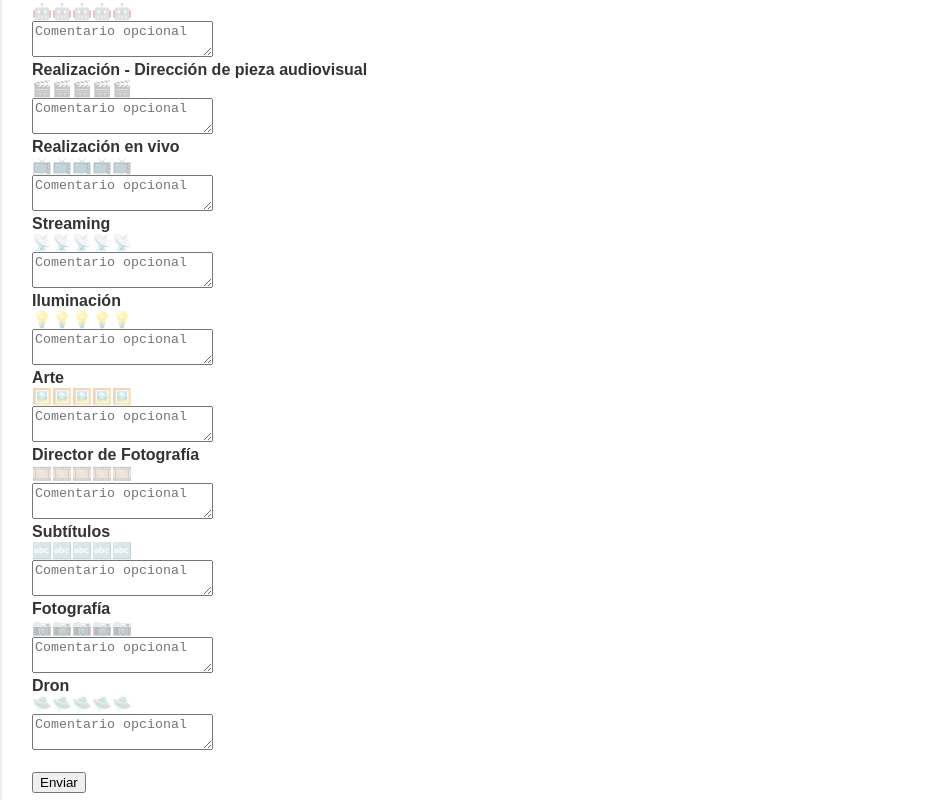
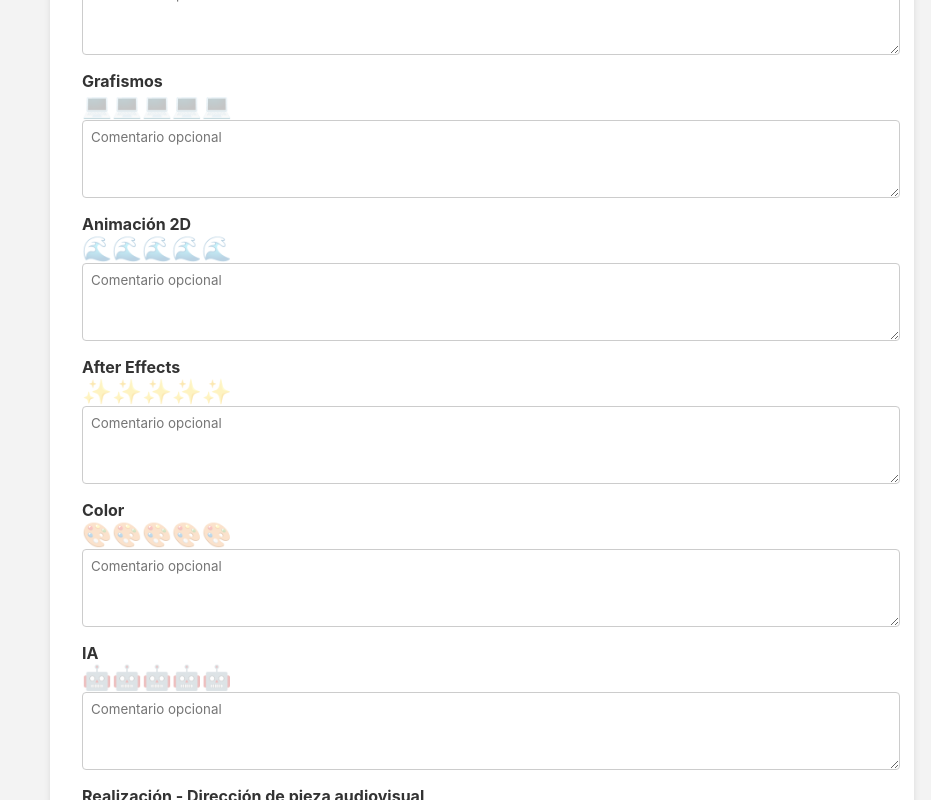
Before and after one commit to Emisound/autoevaluacion-iberianmedi, a React (Vite) app: page / in a window 1280 px wide. Shown: the part 860-1660 px from the top of the page, without its empty margins (158-1089 px from the left). Built offline with nearby package versions, Linux system fonts and the light colour scheme.

Commit message:
Update index.css

```diff
--- a/src/index.css
+++ b/src/index.css
@@ -1,48 +1,79 @@
 body {
-  font-family: 'Arial', sans-serif;
-  background-color: #f8f8f8;
+  font-family: -apple-system, BlinkMacSystemFont, 'Segoe UI', Roboto, Oxygen, Ubuntu, Cantarell, 'Open Sans', 'Helvetica Neue', sans-serif;
+  background: #f3f3f3;
   margin: 0;
-  padding: 20px;
+  padding: 2rem;
   color: #333;
 }
 
 .container {
-  max-width: 900px;
-  margin: auto;
-  background: #fff;
-  padding: 30px;
-  border-radius: 12px;
-  box-shadow: 0 0 12px rgba(0, 0, 0, 0.1);
+  max-width: 800px;
+  margin: 0 auto;
+  background: white;
+  padding: 2rem;
+  border-radius: 10px;
+  box-shadow: 0 2px 6px rgba(0,0,0,0.1);
 }
 
 .logo {
-  width: 150px;
+  max-width: 120px;
   display: block;
-  margin: 0 auto 20px auto;
+  margin: 0 auto 1rem;
 }
 
-.main-title {
+h1, h2 {
   text-align: center;
-  font-size: 28px;
-  margin-bottom: 30px;
 }
 
-.section-title {
-  font-size: 22px;
-  margin-bottom: 20px;
-  border-bottom: 2px solid #eee;
-  padding-bottom: 5px;
+input, textarea {
+  display: block;
+  width: 100%;
+  margin-bottom: 1rem;
+  padding: 0.5rem;
+  border: 1px solid #ccc;
+  border-radius: 4px;
+  font-family: inherit;
 }
 
-.promedios-list {
-  list-style: none;
-  padding-left: 0;
-  margin-bottom: 40px;
+textarea {
+  resize: vertical;
+  height: 60px;
 }
 
-.promedio-item {
-  font-size: 18px;
-  margin: 12px 0;
+button {
+  background-color: #333;
+  color: white;
+  padding: 0.5rem 1rem;
+  border: none;
+  border-radius: 4px;
+  cursor: pointer;
+  font-family: inherit;
+  margin-top: 1rem;
+}
+
+button:hover {
+  background-color: #555;
+}
+
+span {
+  font-size: 1.5rem;
+  transition: transform 0.2s ease, filter 0.2s ease;
+  display: inline-block;
+}
+
+span:hover {
+  transform: scale(1.3);
+  filter: brightness(1.3);
+}
+
+.promedios-list, .eval-list {
+  list-style: none;
+  padding: 0;
+  margin: 1rem 0;
+}
+
+.promedios-list li, .eval-item {
+  margin-bottom: 0.5rem;
 }
 
 .puntuacion-baja {
@@ -52,72 +83,35 @@ body {
 
 .puntuacion-normal {
   color: #333;
-  font-weight: bold;
 }
 
 .nota-mejora {
+  margin-left: 0.5rem;
   color: red;
-  font-size: 14px;
-  margin-left: 10px;
-}
-
-.dashboard-list {
-  display: flex;
-  flex-direction: column;
-  gap: 30px;
-}
-
-.dashboard-item {
-  background: #fafafa;
-  padding: 20px;
-  border-radius: 10px;
-  border: 1px solid #ddd;
+  font-style: italic;
+  font-size: 0.9rem;
 }
 
 .eval-nombre {
-  margin-top: 0;
-  font-size: 20px;
-  border-bottom: 1px solid #ccc;
-  padding-bottom: 5px;
-  margin-bottom: 10px;
-}
-
-.eval-list {
-  list-style: none;
-  padding-left: 0;
+  margin-bottom: 0.5rem;
+  font-weight: bold;
+  font-size: 1.2rem;
 }
 
 .eval-item {
-  margin-bottom: 12px;
-  line-height: 1.6;
-}
-
-.eval-clave {
-  font-weight: bold;
+  margin-bottom: 0.75rem;
 }
 
 .eval-comentario {
-  display: block;
+  font-size: 0.85rem;
   color: #666;
-  font-style: italic;
-  margin-top: 4px;
-}
-
-.eval-puntos {
-  font-weight: bold;
-  margin-left: 6px;
 }
 
 .btn-eliminar {
-  background-color: #e63946;
-  color: white;
-  border: none;
-  padding: 8px 16px;
-  border-radius: 6px;
-  cursor: pointer;
-  margin-top: 10px;
+  background-color: #b00;
+  margin-top: 1rem;
 }
 
 .btn-eliminar:hover {
-  background-color: #c71d2d;
+  background-color: #d00;
 }
```
